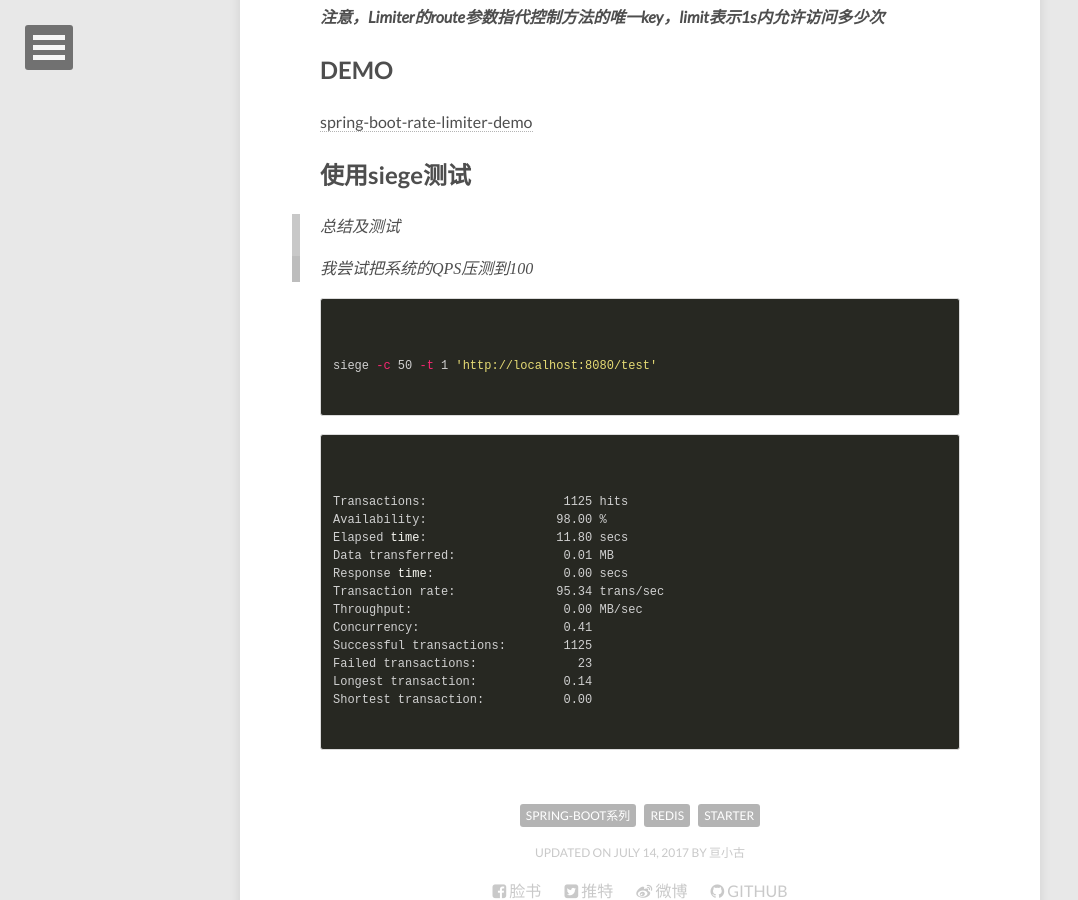
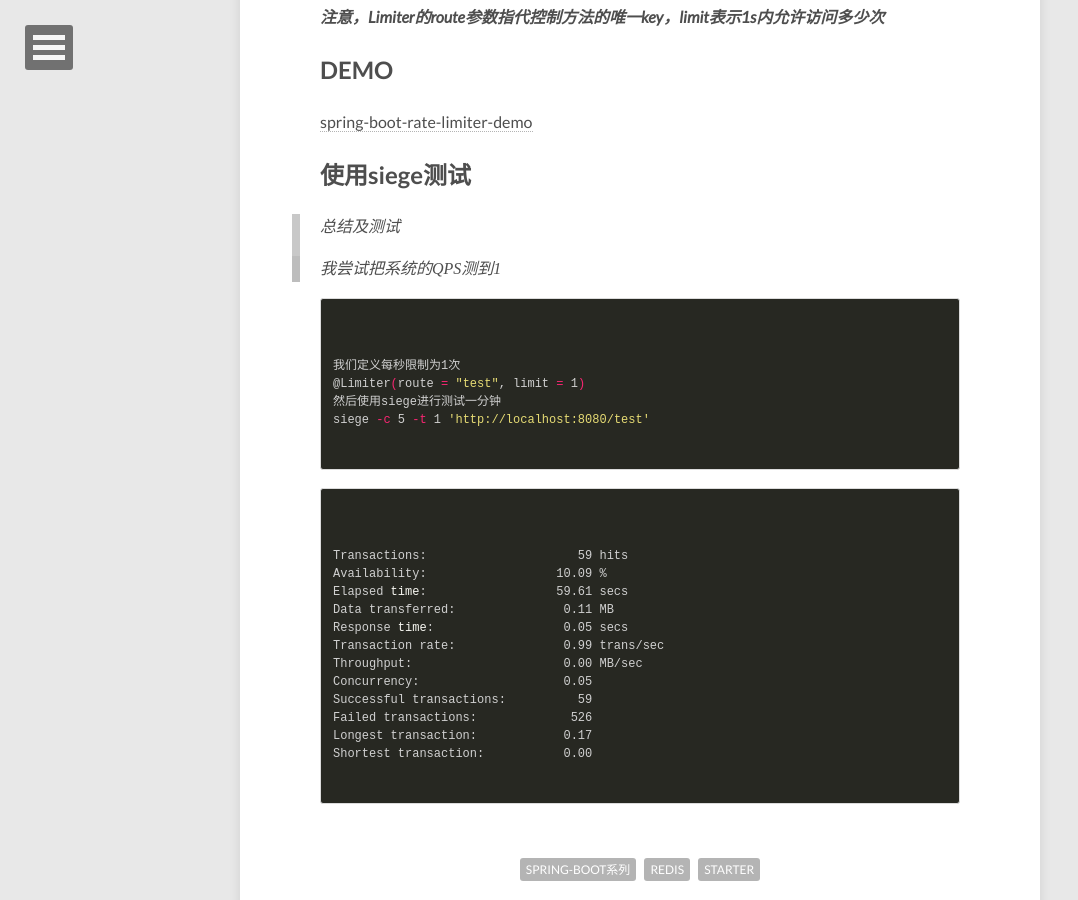
Before and after one commit to gengu/myblog, a Jekyll site: the page built from _posts/2017-07-17-Springboot-集群QPS控制starter.md, in a window 1280 px wide and 900 px high, scrolled down 2232 px. Shown: the whole window, without its empty margins (0-1078 px from the left). Built offline with Jekyll 4.4.1, drawn with Linux system fonts in a browser that asks for light colours; comment, search, counter and statistics services are not loaded.

Commit message:
fix _posts

```diff
--- a/_posts/2017-07-17-Springboot-集群QPS控制starter.md
+++ b/_posts/2017-07-17-Springboot-集群QPS控制starter.md
@@ -99,27 +99,30 @@ public String test(){
 
 
 > 总结及测试
-> > 我尝试把系统的QPS压测到100
+> > 我尝试把系统的QPS测到1
 
 {% highlight bash %}
 {% raw %}
-siege -c 50 -t 1 'http://localhost:8080/test'
+我们定义每秒限制为1次
+@Limiter(route = "test", limit = 1)
+然后使用siege进行测试一分钟
+siege -c 5 -t 1 'http://localhost:8080/test'
 {% endraw %}
 {% endhighlight %}
 
 {% highlight bash %}
 {% raw %}
-Transactions:		        1125 hits
-Availability:		       98.00 %
-Elapsed time:		       11.80 secs
-Data transferred:	        0.01 MB
-Response time:		        0.00 secs
-Transaction rate:	       95.34 trans/sec
+Transactions:		          59 hits
+Availability:		       10.09 %
+Elapsed time:		       59.61 secs
+Data transferred:	        0.11 MB
+Response time:		        0.05 secs
+Transaction rate:	        0.99 trans/sec
 Throughput:		        0.00 MB/sec
-Concurrency:		        0.41
-Successful transactions:        1125
-Failed transactions:	          23
-Longest transaction:	        0.14
+Concurrency:		        0.05
+Successful transactions:          59
+Failed transactions:	         526
+Longest transaction:	        0.17
 Shortest transaction:	        0.00
 {% endraw %}
 {% endhighlight %}
```
